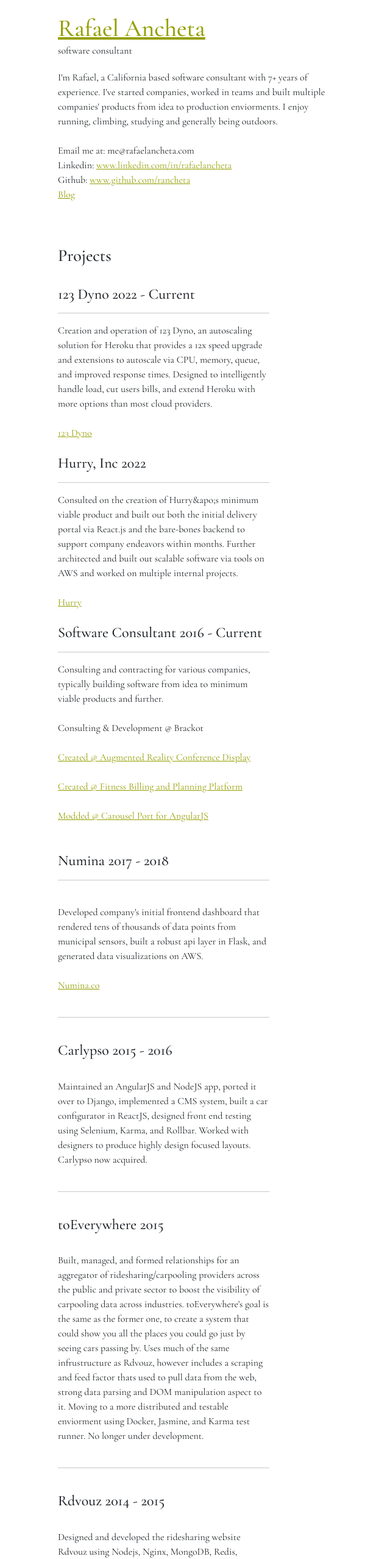
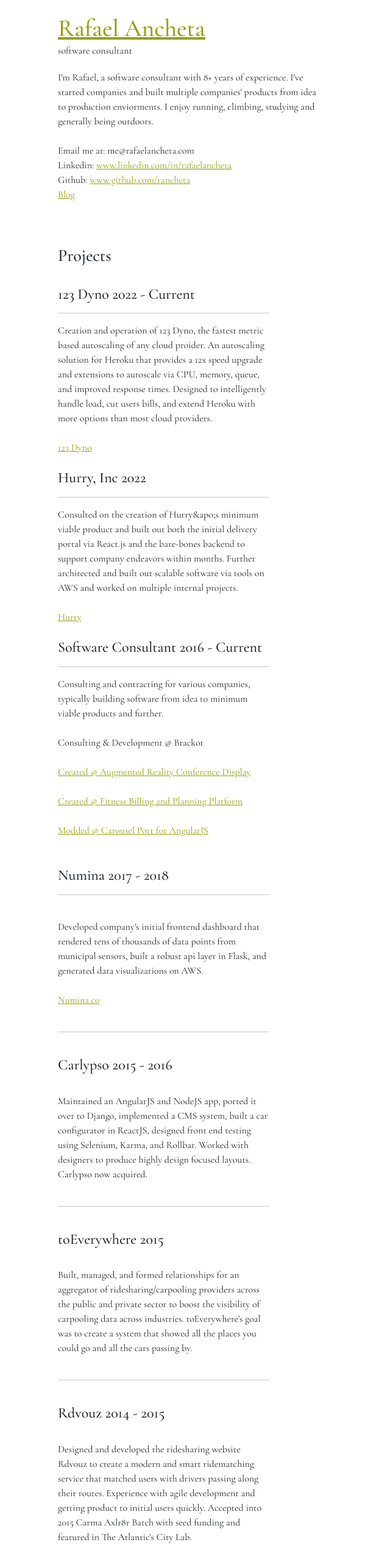
Before and after one commit to rancheta/RafaelJosephReyesAnchetasWebsite, a Next.js app: page / in a window 1280 px wide. Shown: the part 239-2796 px from the top of the page at 61% size, without its empty margins (0-640 px from the left). Built offline with nearby package versions, Linux system fonts and the light colour scheme.

Commit message:
Copy and profile pic update

```diff
--- a/src/pages/index.tsx
+++ b/src/pages/index.tsx
@@ -17,7 +17,7 @@
                 height: "140px",
                 width: "140px",
                 overflow: "hidden",
-                backgroundImage: "url('/profile-pic.jpg')",
+                backgroundImage: "url('/profile_picture.jpg')",
                 backgroundSize: "cover",
                 backgroundPosition: "center",
               }}
@@ -38,11 +38,10 @@
         <div className="row">
           <div className="col-lg-5 content">
             <p>
-              I&apos;m Rafael, a California based software consultant with 7+
-              years of experience. I&apos;ve started companies, worked in teams
-              and built multiple companies&apos; products from idea to
-              production enviorments. I enjoy running, climbing, studying and
-              generally being outdoors.
+              I&apos;m Rafael, a software consultant with 8+ years of
+              experience. I&apos;ve started companies and built multiple
+              companies&apos; products from idea to production enviorments. I
+              enjoy running, climbing, studying and generally being outdoors.
             </p>
             <br />
             <p>Email me at: me@rafaelancheta.com</p>
@@ -79,7 +78,8 @@
             <hr />
 
             <p>
-              Creation and operation of 123 Dyno, an autoscaling solution for
+              Creation and operation of 123 Dyno, the fastest metric based
+              autoscaling of any cloud proider. An autoscaling solution for
               Heroku that provides a 12x speed upgrade and extensions to
               autoscale via CPU, memory, queue, and improved response times.
               Designed to intelligently handle load, cut users bills, and extend
@@ -97,7 +97,6 @@
           <div className="col-lg-4">
             <h4> Hurry, Inc 2022</h4>
             <hr />
-
             <p>
               Consulted on the creation of Hurry&apo;s minimum viable product
               and built out both the initial delivery portal via React.js and
@@ -195,14 +194,8 @@
               Built, managed, and formed relationships for an aggregator of
               ridesharing/carpooling providers across the public and private
               sector to boost the visibility of carpooling data across
-              industries. toEverywhere&apos;s goal is the same as the former
-              one, to create a system that could show you all the places you
-              could go just by seeing cars passing by. Uses much of the same
-              infrustructure as Rdvouz, however includes a scraping and feed
-              factor thats used to pull data from the web, strong data parsing
-              and DOM manipulation aspect to it. Moving to a more distributed
-              and testable enviorment using Docker, Jasmine, and Karma test
-              runner. No longer under development.
+              industries. toEverywhere&apos;s goal was to create a system that
+              showed all the places you could go and all the cars passing by.
             </p>
             <br />
           </div>
@@ -216,13 +209,12 @@
             <h4>Rdvouz 2014 - 2015</h4>
             <br />
             <p>
-              Designed and developed the ridesharing website Rdvouz using
-              Nodejs, Nginx, MongoDB, Redis, PostgreSQL, PostGIS, Google Maps
-              API, Jasmine Unit Tests, and Angular.js to create a completely
-              modern and smart ridematching service. Experience with agile
-              development and getting a product initial users quickly. Accept
-              into 2015 Carma Axlr8r with seed funding with this project to help
-              jumpstart carpooling.{" "}
+              Designed and developed the ridesharing website Rdvouz to create a
+              modern and smart ridematching service that matched users with
+              drivers passing along their routes. Experience with agile
+              development and getting product to initial users quickly. Accepted
+              into 2015 Carma Axlr8r Batch with seed funding and featured in The
+              Atlantic&apos;s City Lab.
             </p>
             <br />
           </div>
@@ -236,10 +228,9 @@
             <h4>Wavespot CRM 2013-2014</h4>
             <br />
             <p>
-              Designed and developed the front end of a CRM system for a social
-              networking company called Wavespot, using Jquery, Bootstrap, SASS,
-              and Google Charts API. Also designed and developed their consumer
-              facing site using the Wordpress CMS
+              Designed and developed the front end of a CRM system for WiFi
+              based social networking. Also designed and developed their
+              consumer facing site using the Wordpress CMS.
             </p>
             <br />
             <Link target="_blank" href="http://www.wavespot.net/">
```
Also changed, not shown: public/profile_picture.jpg (added).
